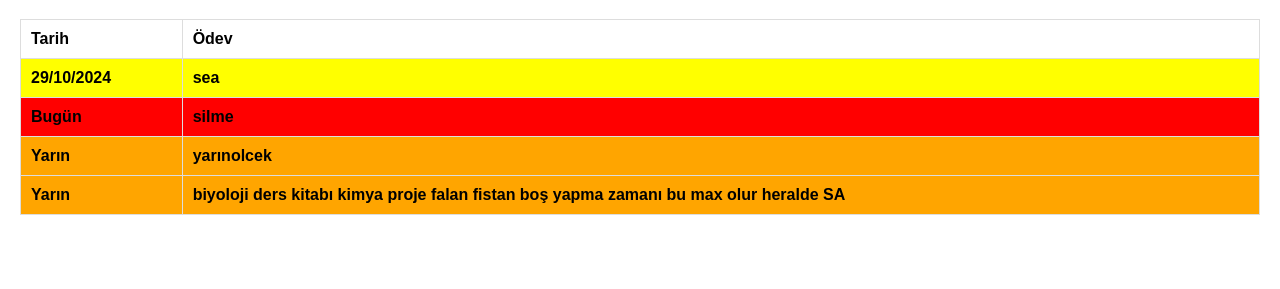
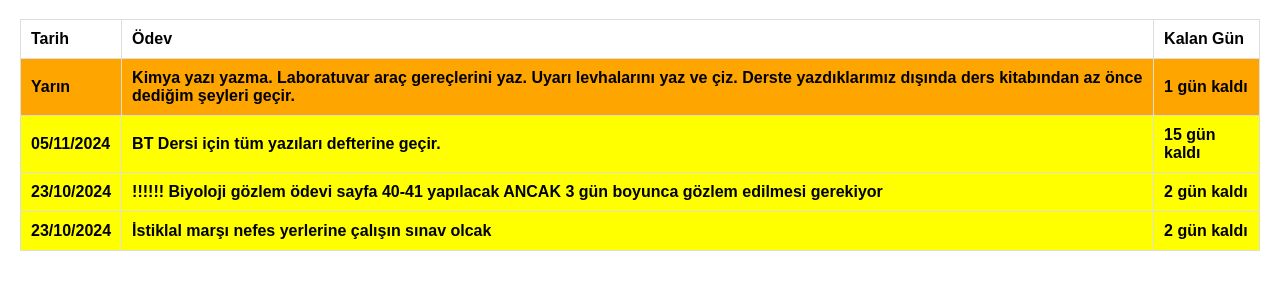
Before and after one commit to W1nRR/sinifOdevTakipSitesi, a plain HTML site: page index.html in a window 1280 px wide. Shown: the part 61-350 px from the top of the page. Drawn offline with Linux system fonts and the light colour scheme.

Commit message:
2024-10-21 20:02:38

```diff
--- a/index.html
+++ b/index.html
@@ -13,24 +13,29 @@
 <tr>
 <th>Tarih</th>
 <th>Ödev</th>
+<th>Kalan Gün</th>
 </tr>
 </thead>
 <tbody>
-<tr class='diger'>
-<td>29/10/2024</td>
-<td>sea</td>
-</tr>
-<tr class='bugun'>
-<td>Bugün</td>
-<td>silme</td>
-</tr>
 <tr class='yarin'>
 <td>Yarın</td>
-<td>yarınolcek</td>
+<td>Kimya yazı yazma. Laboratuvar araç gereçlerini yaz. Uyarı levhalarını yaz ve çiz. Derste yazdıklarımız dışında ders kitabından az önce dediğim şeyleri geçir.</td>
+<td>1 gün kaldı</td>
 </tr>
-<tr class='yarin'>
-<td>Yarın</td>
-<td>biyoloji ders kitabı kimya proje falan fistan boş yapma zamanı bu max olur heralde SA</td>
+<tr class='diger'>
+<td>05/11/2024</td>
+<td>BT Dersi için tüm yazıları defterine geçir.</td>
+<td>15 gün kaldı</td>
+</tr>
+<tr class='diger'>
+<td>23/10/2024</td>
+<td>!!!!!! Biyoloji gözlem ödevi sayfa 40-41 yapılacak ANCAK 3 gün boyunca gözlem edilmesi gerekiyor</td>
+<td>2 gün kaldı</td>
+</tr>
+<tr class='diger'>
+<td>23/10/2024</td>
+<td>İstiklal marşı nefes yerlerine çalışın sınav olcak</td>
+<td>2 gün kaldı</td>
 </tr>
 </tbody>
 </table>
```
Also changed, not shown: odevler.txt (added).
